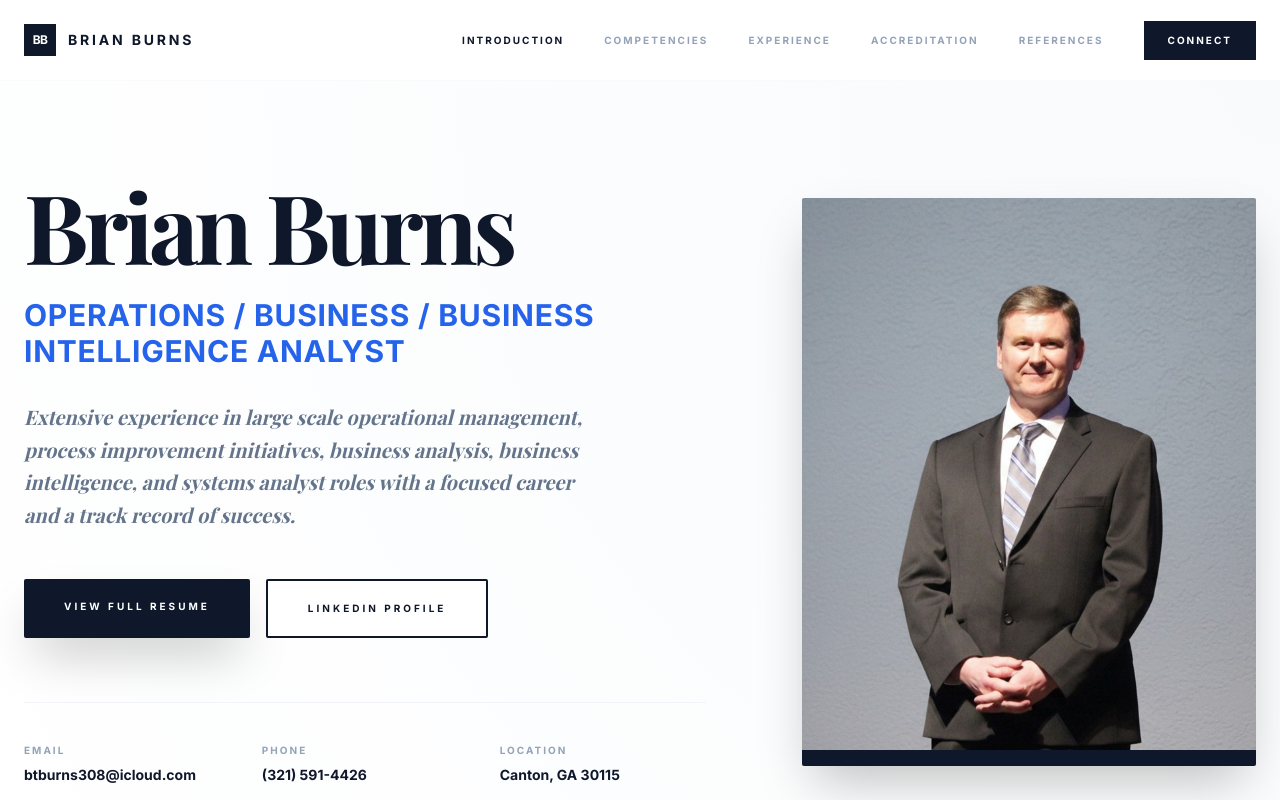
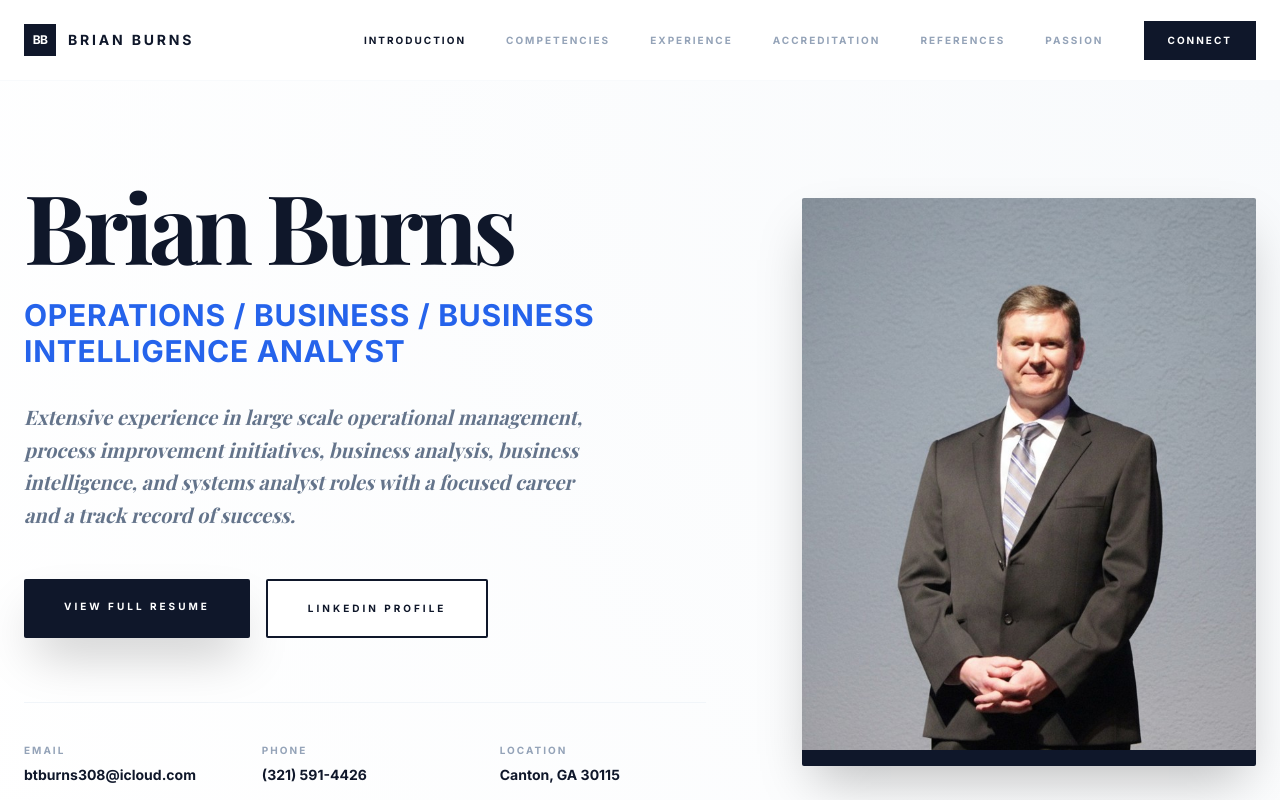
Before and after one commit to btburns308/brian-portfolio, a React (Vite) app: page / in a window 1280 px wide. Shown: the top 800 px of the page. Built offline with nearby package versions, Linux system fonts and the light colour scheme; a web font is replaced by a local one.

Commit message:
Update Header.tsx

```diff
--- a/components/Header.tsx
+++ b/components/Header.tsx
@@ -12,6 +12,7 @@ const Header: React.FC<HeaderProps> = ({ activeSection, contactInfo }) => {
     { label: 'Experience', id: 'experience' },
     { label: 'Accreditation', id: 'certifications' },
     { label: 'References', id: 'references' },
+    { label: 'Passion', id: 'passion' },
   ];
 
   return (
```
